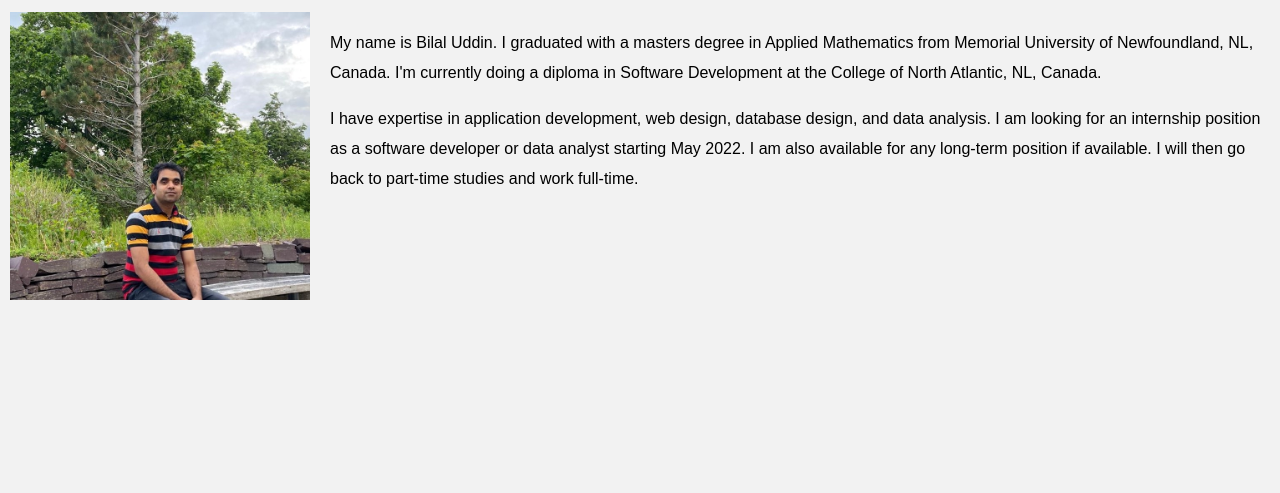
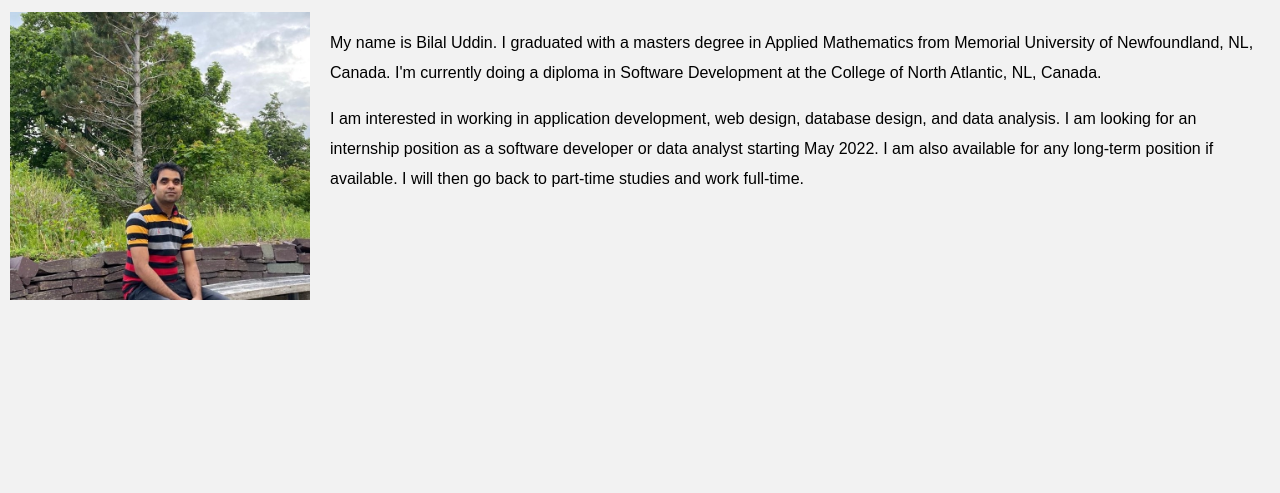
Before and after one commit to bilal-u/bilal-u.github.io, a plain HTML site: page index.html in a window 1280 px wide. Shown: the part 195-688 px from the top of the page. Drawn offline with Linux system fonts and the light colour scheme; a web font is replaced by a local one.

Commit message:
update homepage

```diff
--- a/index.html
+++ b/index.html
@@ -35,7 +35,7 @@
 					  Memorial University of Newfoundland, NL, Canada. I'm currently doing a diploma in Software Development
 					  at the College of North Atlantic, NL, Canada.
 				  </p>
-				  <p>I have expertise in application development, web design, database design, and data analysis.
+				  <p>I am interested in working in application development, web design, database design, and data analysis.
 					 I am looking for an internship position as a software developer or data analyst starting May 2022. I am also available for any long-term position if available.
 					 I will then go back to part-time studies and work full-time.</p>
 
```
